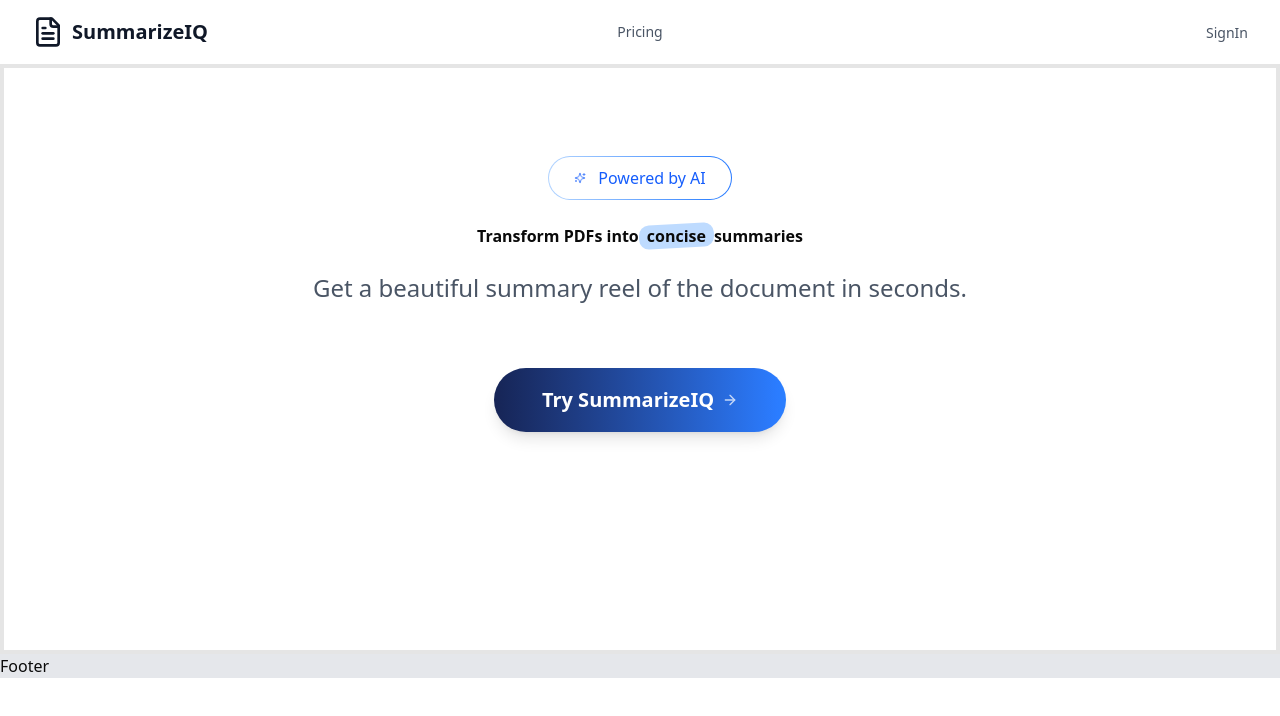
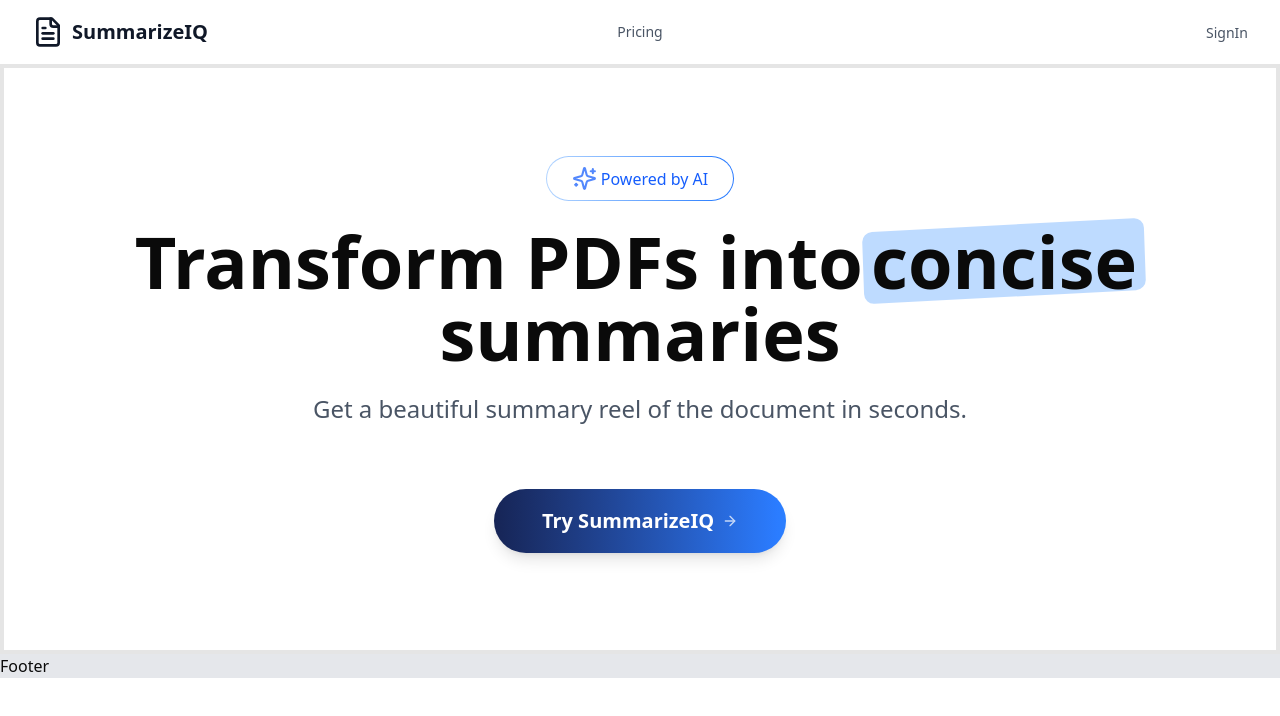
Before and after one commit to tonmoy-sutradhar/SummarizeIQ, a Next.js app: page / in a window 1280 px wide. Shown: the top 716 px of the page. Built offline with nearby package versions, Linux system fonts and the light colour scheme.

Commit message:
Hero section design update.

```diff
--- a/components/home/HeroSection.tsx
+++ b/components/home/HeroSection.tsx
@@ -9,16 +9,20 @@
       <div className="flex">
         <div className="relative p-[1px] overflow-hidden rounded-full bg-linear-to-r from-blue-200 via-blue-500 to-blue-800 animate-gradient-x ">
           <Badge className=" relative px-6 py-2 text-base font-medium bg-white rounded-full group-hover:bg-gray-50 transition-colors duration-200">
-            <Sparkles className="h-6 w-6 mr-2 text-blue-600 animate-pulse"></Sparkles>
+            <Sparkles
+              className="text-blue-600 animate-pulse"
+              style={{ width: "25px", height: "25px" }}
+            />
+
             <p className="text-base text-blue-600">Powered by AI</p>
           </Badge>
         </div>
       </div>
-      <h1 className="font-bold py-6 text-center">
+      <h1 className="font-bold py-6 text-center text-2xl sm:text-6xl lg:text-7xl ">
         Transform PDFs into
         <span className="relative inline-block">
           {" "}
-          <span className="relative z-10 px-2">concise</span>{" "}
+          <span className="relative z-10 px-2 "> concise </span>{" "}
           <span className="absolute inset-0 bg-blue-200 -rotate-2 rounded-lg transform -skew-y-1"></span>
         </span>
         summaries
@@ -30,7 +34,7 @@
       <div>
         <Button
           variant={"link"}
-          className="text-white bg-blue-500 mt-6 text-base sm:text-lg lg:text-xl rounded-full px-8 sm:px-10 lg:px-12 py-6 sm:py-7 lg:py-8 lg:mt-16 bg-linear-to-r from-blue-950 to-blue-500 hover:from-blue-500 hover:to-blue-950 hover:no-underline font-bold shadow-lg transition-all duration-300"
+          className=" text-white bg-blue-500 mt-6 text-base sm:text-lg lg:text-xl rounded-full px-8 sm:px-10 lg:px-12 py-6 sm:py-7 lg:py-8 lg:mt-16 bg-linear-to-r from-blue-950 to-blue-500 hover:from-blue-500 hover:to-blue-950 hover:no-underline font-bold shadow-lg transition-all duration-300"
         >
           <Link href={"/#pricing"} className="flex gap-2 items-center">
             <span> Try SummarizeIQ </span>
```
